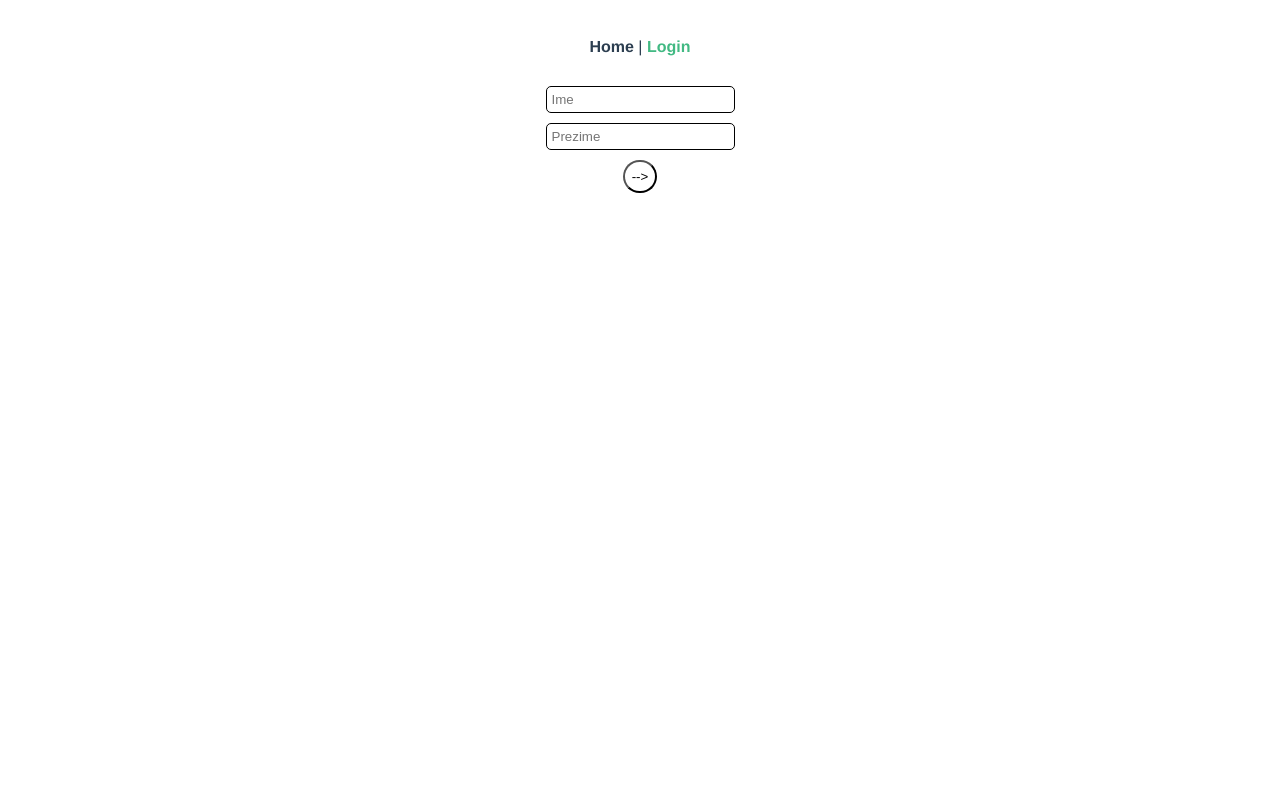
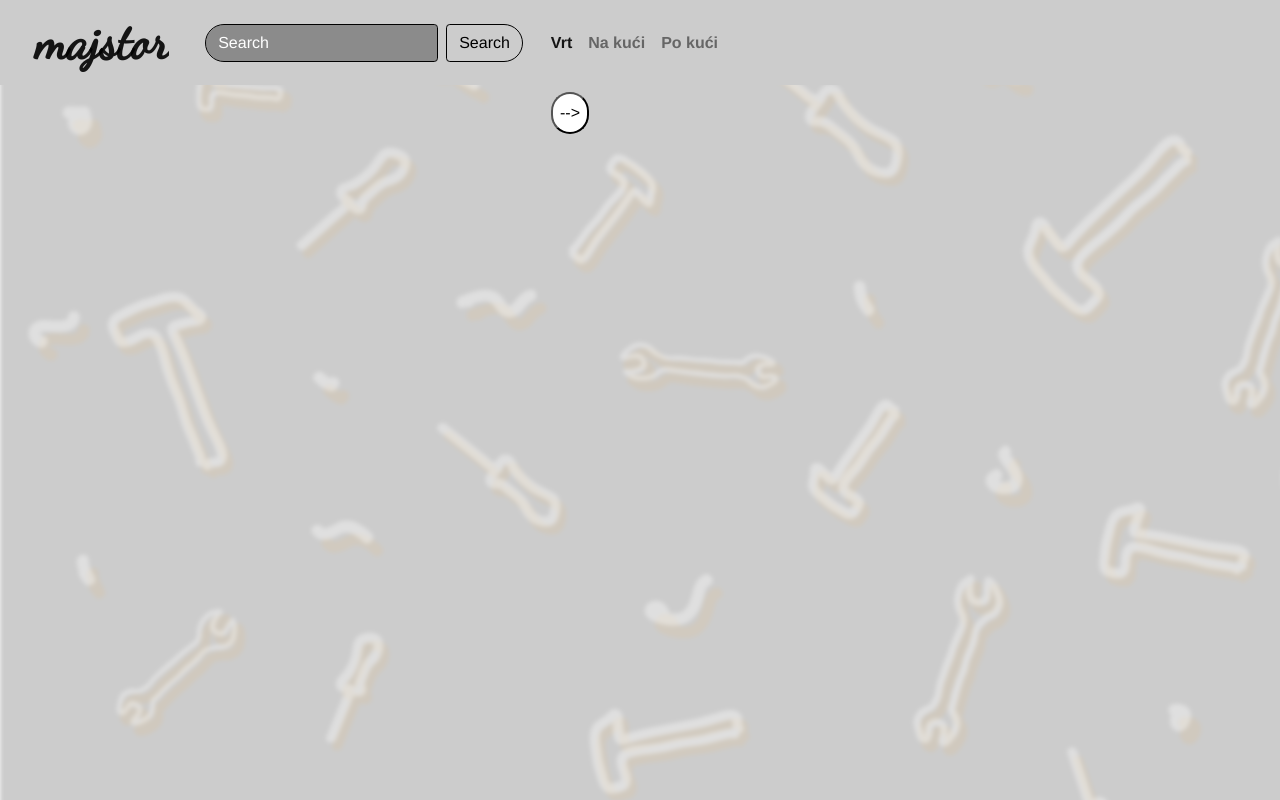
Before and after one commit to DeniVidan/pi-projekt, a Vue app: page /login in a window 1280 px wide. Built offline with nearby package versions, Linux system fonts and the light colour scheme.

Commit message:
navbar, bg image

```diff
--- a/public/index.html
+++ b/public/index.html
@@ -1,15 +1,57 @@
 <!DOCTYPE html>
 <html lang="">
   <head>
-    <meta charset="utf-8">
-    <meta http-equiv="X-UA-Compatible" content="IE=edge">
-    <meta name="viewport" content="width=device-width,initial-scale=1.0">
-    <link rel="icon" href="<%= BASE_URL %>favicon.ico">
+    <meta charset="utf-8" />
+    <meta http-equiv="X-UA-Compatible" content="IE=edge" />
+    <meta name="viewport" content="width=device-width,initial-scale=1.0" />
+    <link rel="icon" href="<%= BASE_URL %>favicon.ico" />
     <title><%= htmlWebpackPlugin.options.title %></title>
+
+    <!-- bootstrap link -->
+    <link
+      rel="stylesheet"
+      href="https://maxcdn.bootstrapcdn.com/bootstrap/4.0.0/css/bootstrap.min.css"
+      integrity="sha384-Gn5384xqQ1aoWXA+058RXPxPg6fy4IWvTNh0E263XmFcJlSAwiGgFAW/dAiS6JXm"
+      crossorigin="anonymous"
+    />
+
+    <script
+      src="https://code.jquery.com/jquery-3.2.1.slim.min.js"
+      integrity="sha384-KJ3o2DKtIkvYIK3UENzmM7KCkRr/rE9/Qpg6aAZGJwFDMVNA/GpGFF93hXpG5KkN"
+      crossorigin="anonymous"
+    ></script>
+    <script
+      src="https://cdnjs.cloudflare.com/ajax/libs/popper.js/1.12.9/umd/popper.min.js"
+      integrity="sha384-ApNbgh9B+Y1QKtv3Rn7W3mgPxhU9K/ScQsAP7hUibX39j7fakFPskvXusvfa0b4Q"
+      crossorigin="anonymous"
+    ></script>
+    <script
+      src="https://maxcdn.bootstrapcdn.com/bootstrap/4.0.0/js/bootstrap.min.js"
+      integrity="sha384-JZR6Spejh4U02d8jOt6vLEHfe/JQGiRRSQQxSfFWpi1MquVdAyjUar5+76PVCmYl"
+      crossorigin="anonymous"
+    ></script>
+    <!-- STYLE -->
+    <style>
+      body {
+        margin: 0 !important;
+      }
+    </style>
+
+    <!-- fonts -->
+    <link rel="preconnect" href="https://fonts.googleapis.com" />
+    <link rel="preconnect" href="https://fonts.gstatic.com" crossorigin />
+    <link
+      href="https://fonts.googleapis.com/css2?family=Dancing+Script&display=swap"
+      rel="stylesheet"
+    />
   </head>
   <body>
     <noscript>
-      <strong>We're sorry but <%= htmlWebpackPlugin.options.title %> doesn't work properly without JavaScript enabled. Please enable it to continue.</strong>
+      <strong
+        >We're sorry but <%= htmlWebpackPlugin.options.title %> doesn't work
+        properly without JavaScript enabled. Please enable it to
+        continue.</strong
+      >
     </noscript>
     <div id="app"></div>
     <!-- built files will be auto injected -->
--- a/src/App.vue
+++ b/src/App.vue
@@ -1,14 +1,65 @@
 <template>
+  <div class="image">
+    <img src="@/assets/background.svg" alt="" class="bg-img" />
     <div id="app">
-    <div id="nav">
-      <router-link to="/">Home</router-link> |
-      <router-link to="/login">Login</router-link>
+      <nav class="navbar navbar-expand-lg navbar-light bg-light">
+        <a class="navbar-brand" href="#">majstor</a>
+        <button
+          class="navbar-toggler"
+          type="button"
+          data-toggle="collapse"
+          data-target="#navbarSupportedContent"
+          aria-controls="navbarSupportedContent"
+          aria-expanded="false"
+          aria-label="Toggle navigation"
+        >
+          <span class="navbar-toggler-icon"></span>
+        </button>
+
+        <div class="collapse navbar-collapse" id="navbarSupportedContent">
+          <form class="form-inline my-2 my-lg-0">
+            <input
+              class="form-control mr-sm-2"
+              type="search"
+              placeholder="Search"
+              aria-label="Search"
+            />
+            <button class="btn btn-outline-success my-2 my-sm-0" type="submit">
+              Search
+            </button>
+          </form>
+          <ul class="navbar-nav mr-auto">
+            <li class="nav-item active">
+              <a class="nav-link" href="#"
+                >Vrt <span class="sr-only">(current)</span></a
+              >
+            </li>
+            <li class="nav-item">
+              <a class="nav-link" href="#">Na kući</a>
+            </li>
+
+            <li class="nav-item">
+              <a class="nav-link" href="#">Po kući</a>
+            </li>
+          </ul>
+
         </div>
-    <router-view/>
+      </nav>
+      <router-view />
+    </div>
   </div>
 </template>
 
-<style lang="scss">
+<script>
+
+</script>
+
+<style scoped>
+* {
+  overflow-x: hidden;
+}
+
+
 #app {
   font-family: Avenir, Helvetica, Arial, sans-serif;
   -webkit-font-smoothing: antialiased;
@@ -17,17 +68,62 @@
   color: #2c3e50;
 }
 
-#nav {
-  padding: 30px;
 
 a {
   text-decoration: none;
   font-weight: bold;
   color: #2c3e50;
-
-    &.router-link-exact-active {
+}
+a.router-link-exact-active {
+  text-decoration: none;
+  font-weight: bold;
+  color: #2c3e50;
   color: #42b983;
 }
+
+.bg-img {
+  width: 1920px;
+  position: fixed;
+  z-index: -1;
+  filter: blur(2px);
 }
+
+.navbar{
+  position: fixed;
+  background-color: #cccccc !important;
+  padding: 0;
+  width: 100%;
+}
+.navbar-brand{
+  font-family: 'Dancing Script', cursive;
+  font-size: 50px;
+  padding-left: 35px;
+}
+
+form{
+  padding: 0px 20px 0px 20px;
+  display: flex;
+  flex-wrap: nowrap;
+  flex-direction: row;
+
+}
+.form-control{
+  background-color: rgba(0, 0, 0, 0.323);
+ border: 1px solid black;
+ border-top-left-radius: 20px;
+ border-bottom-left-radius: 20px;
+}
+.form-control::placeholder{
+  color: white;
+}
+
+ .btn{
+   color:black;
+   border: 1px solid black;
+   border-top-right-radius: 20px;
+   border-bottom-right-radius: 20px;
+ }
+ .navbar-toggler{
+   border-color: transparent !important;
  }
 </style>
--- a/src/components/HelloWorld.vue
+++ b/src/components/HelloWorld.vue
@@ -1,6 +1,62 @@
 <template>
   <div class="hello">
     <h1>{{ msg }}</h1>
+    <p>
+      For a guide and recipes on how to configure / customize this project,<br>
+      check out the
+      <a href="https://cli.vuejs.org" target="_blank" rel="noopener">vue-cli documentation</a>.
+    </p>
+    <h3>Installed CLI Plugins</h3>
+    <ul>
+      <li><a href="https://github.com/vuejs/vue-cli/tree/dev/packages/%40vue/cli-plugin-babel" target="_blank" rel="noopener">babel</a></li>
+      <li><a href="https://github.com/vuejs/vue-cli/tree/dev/packages/%40vue/cli-plugin-router" target="_blank" rel="noopener">router</a></li>
+    </ul>
+    <h3>Essential Links</h3>
+    <ul>
+      <li><a href="https://vuejs.org" target="_blank" rel="noopener">Core Docs</a></li>
+      <li><a href="https://forum.vuejs.org" target="_blank" rel="noopener">Forum</a></li>
+      <li><a href="https://chat.vuejs.org" target="_blank" rel="noopener">Community Chat</a></li>
+      <li><a href="https://twitter.com/vuejs" target="_blank" rel="noopener">Twitter</a></li>
+      <li><a href="https://news.vuejs.org" target="_blank" rel="noopener">News</a></li>
+    </ul>
+    <h3>Ecosystem</h3>
+    <ul>
+      <li><a href="https://router.vuejs.org" target="_blank" rel="noopener">vue-router</a></li>
+      <li><a href="https://vuex.vuejs.org" target="_blank" rel="noopener">vuex</a></li>
+      <li><a href="https://github.com/vuejs/vue-devtools#vue-devtools" target="_blank" rel="noopener">vue-devtools</a></li>
+      <li><a href="https://vue-loader.vuejs.org" target="_blank" rel="noopener">vue-loader</a></li>
+      <li><a href="https://github.com/vuejs/awesome-vue" target="_blank" rel="noopener">awesome-vue</a></li>
+    </ul>
+
+        <h1>{{ msg }}</h1>
+    <p>
+      For a guide and recipes on how to configure / customize this project,<br>
+      check out the
+      <a href="https://cli.vuejs.org" target="_blank" rel="noopener">vue-cli documentation</a>.
+    </p>
+    <h3>Installed CLI Plugins</h3>
+    <ul>
+      <li><a href="https://github.com/vuejs/vue-cli/tree/dev/packages/%40vue/cli-plugin-babel" target="_blank" rel="noopener">babel</a></li>
+      <li><a href="https://github.com/vuejs/vue-cli/tree/dev/packages/%40vue/cli-plugin-router" target="_blank" rel="noopener">router</a></li>
+    </ul>
+    <h3>Essential Links</h3>
+    <ul>
+      <li><a href="https://vuejs.org" target="_blank" rel="noopener">Core Docs</a></li>
+      <li><a href="https://forum.vuejs.org" target="_blank" rel="noopener">Forum</a></li>
+      <li><a href="https://chat.vuejs.org" target="_blank" rel="noopener">Community Chat</a></li>
+      <li><a href="https://twitter.com/vuejs" target="_blank" rel="noopener">Twitter</a></li>
+      <li><a href="https://news.vuejs.org" target="_blank" rel="noopener">News</a></li>
+    </ul>
+    <h3>Ecosystem</h3>
+    <ul>
+      <li><a href="https://router.vuejs.org" target="_blank" rel="noopener">vue-router</a></li>
+      <li><a href="https://vuex.vuejs.org" target="_blank" rel="noopener">vuex</a></li>
+      <li><a href="https://github.com/vuejs/vue-devtools#vue-devtools" target="_blank" rel="noopener">vue-devtools</a></li>
+      <li><a href="https://vue-loader.vuejs.org" target="_blank" rel="noopener">vue-loader</a></li>
+      <li><a href="https://github.com/vuejs/awesome-vue" target="_blank" rel="noopener">awesome-vue</a></li>
+    </ul>
+
+        <h1>{{ msg }}</h1>
     <p>
       For a guide and recipes on how to configure / customize this project,<br>
       check out the
--- a/src/views/Home.vue
+++ b/src/views/Home.vue
@@ -1,6 +1,6 @@
 <template>
   <div class="home">
-    <img alt="Vue logo" src="../assets/logo.png">
+
     <HelloWorld msg="Welcome to Your Vue.js App"/>
   </div>
 </template>
@@ -16,3 +16,11 @@ export default {
   }
 }
 </script>
+
+<style scoped>
+*{
+  margin-top: 70px !important;
+  padding: 0;
+}
+
+</style>
```
Also changed, not shown: src/assets/background.svg (added). Lines whose indentation alone changed are shown as unchanged.
